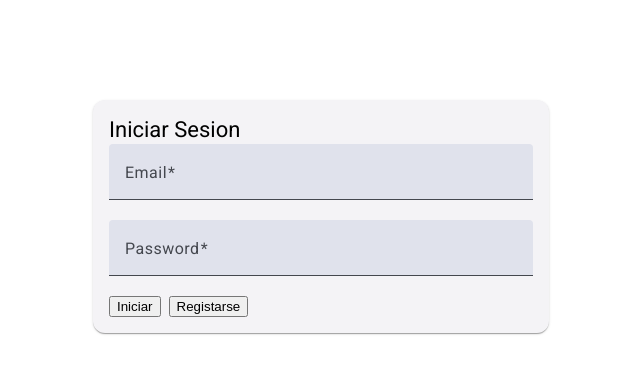
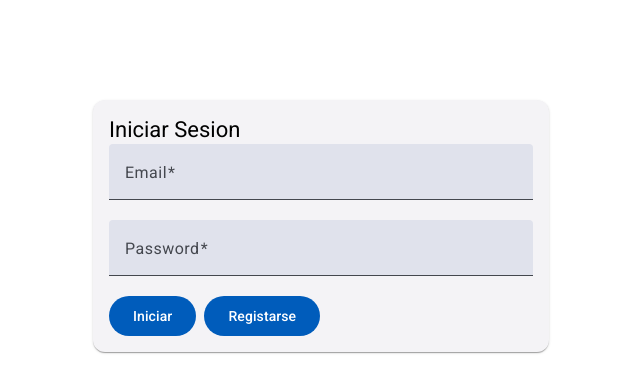
Before and after one commit to Josephquito/loginapp, an Angular app: page /login in a window 1280 px wide. Shown: the top 392 px of the page, without its empty margins (319-959 px from the left). Built offline with nearby package versions, Linux system fonts and the light colour scheme.

Commit message:
dis botones

```diff
--- a/src/app/pages/login/login.component.html
+++ b/src/app/pages/login/login.component.html
@@ -14,12 +14,8 @@
           <input matInput formControlName="password" type="password" />
         </mat-form-field>
         <div class="flex">
-          <button matButton="filled" (click)="loginSesion()">Iniciar</button>
-          <button
-            matButton="filled"
-            (click)="register()"
-            style="margin-left: 8px"
-          >
+          <button mat-flat-button (click)="loginSesion()">Iniciar</button>
+          <button mat-flat-button (click)="register()" style="margin-left: 8px">
             Registarse
           </button>
         </div>
```
